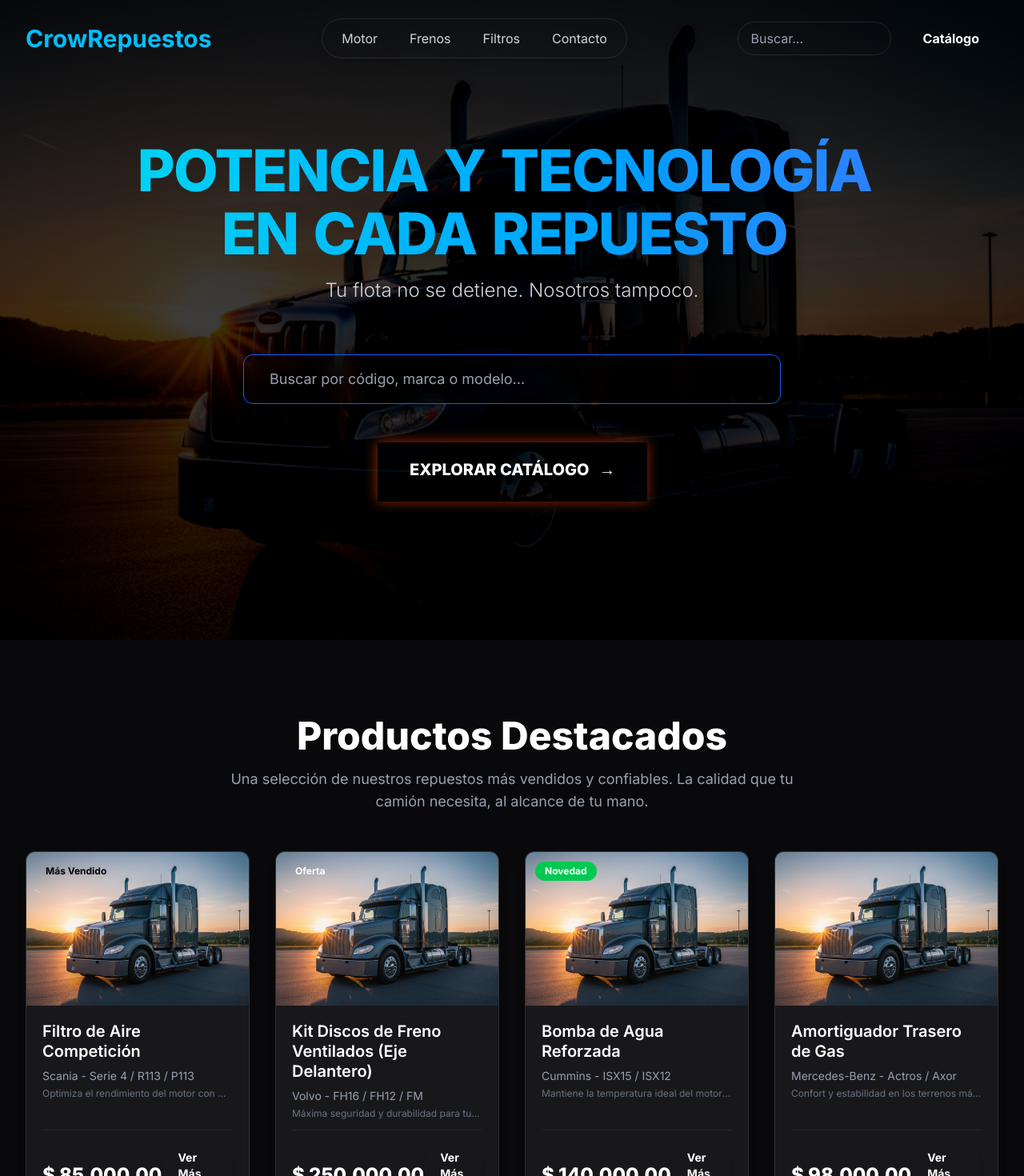
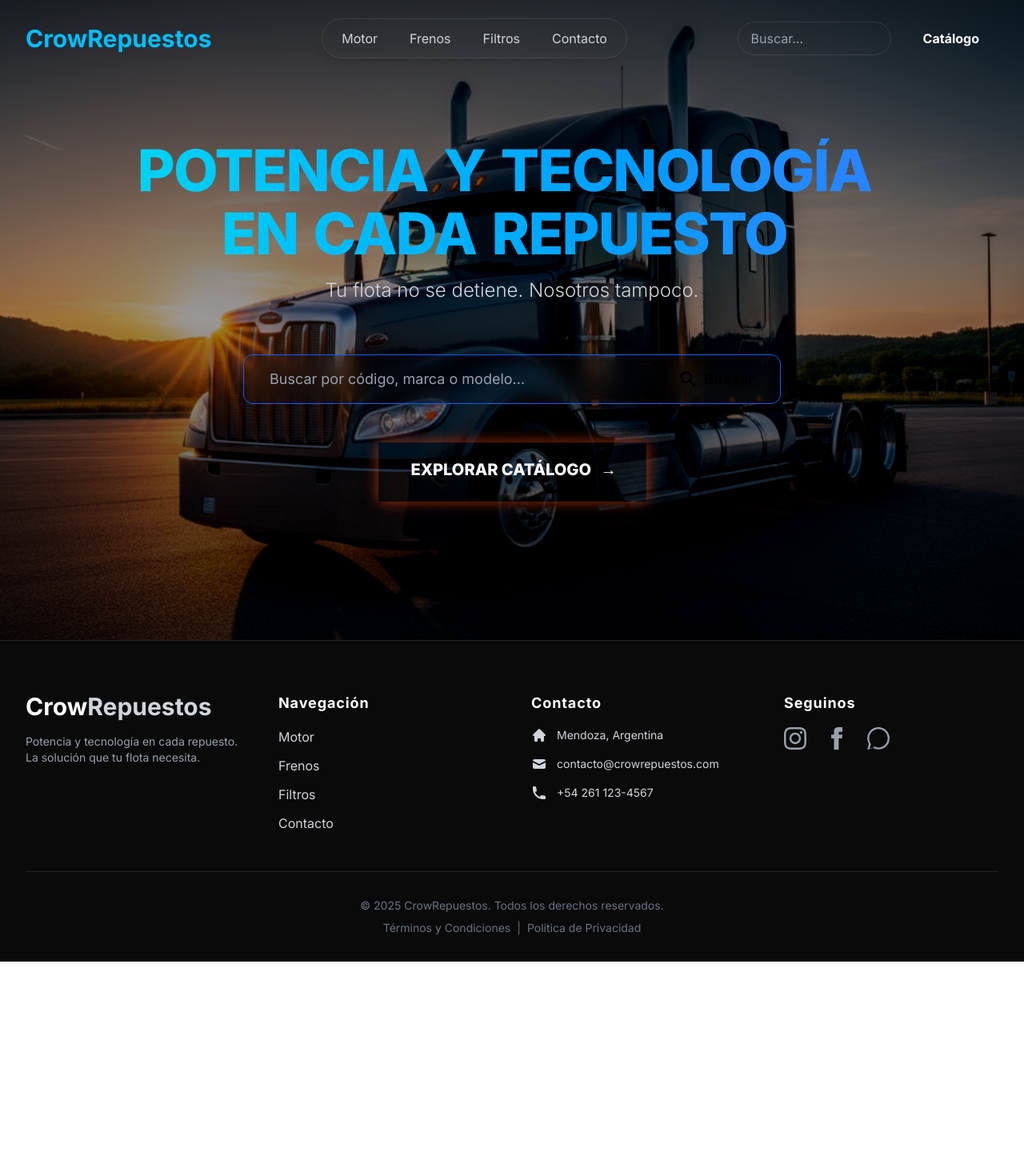
Before and after one commit to lautigit1/Crow, a Next.js app: page / in a window 1280 px wide. Shown: the top 1470 px of the page at 80% size. After the commit the page ends 1202 px from the top, so only its background shows below. Built offline with nearby package versions, Linux system fonts and the light colour scheme.

Commit message:
Subo modificaciones

```diff
--- a/app/components/home/Hero.tsx
+++ b/app/components/home/Hero.tsx
@@ -1,3 +1,4 @@
+// app/components/home/Hero.tsx
 'use client'
 
 import React from 'react'
@@ -38,13 +39,11 @@ const AnimatedText = ({ text }: { text: string }) => {
 }
 
 export default function Hero() {
-  // Variante para los elementos que solo entran
   const itemVariants: Variants = {
     hidden: { opacity: 0, y: 30, scale: 0.95 },
     visible: { opacity: 1, y: 0, scale: 1, transition: { duration: 0.7, ease: [0.2, 0.6, 0.3, 0.9] } },
   }
 
-  // CAMBIO: Variante especial para el botón que entra Y después late
   const ctaVariants: Variants = {
     hidden: { opacity: 0, y: 30, scale: 0.95 },
     visible: {
@@ -52,7 +51,6 @@ export default function Hero() {
       y: 0,
       scale: 1,
       transition: {
-        // Transición para la entrada inicial
         duration: 0.7,
         ease: [0.2, 0.6, 0.3, 0.9],
         delay: 2.0,
@@ -62,7 +60,6 @@ export default function Hero() {
 
   return (
     <section className="relative flex min-h-screen items-center justify-center overflow-hidden bg-black text-white">
-      {/* Imagen de Fondo con Overlay y Animación */}
       <div className="absolute inset-0 z-0">
         <motion.div
           className="h-full w-full"
@@ -72,18 +69,17 @@ export default function Hero() {
         >
           <Image
             src="/images/camion-hero.png"
-            alt="Camión moderno en carretera al amanecer"
+            alt="Camión de carga imponente al amanecer"
             fill
             style={{ objectFit: 'cover' }}
             quality={90}
             priority
-            className="filter brightness-30 contrast-125"
+            className="filter brightness-60 contrast-125"
           />
         </motion.div>
         <div className="absolute inset-0 bg-gradient-to-t from-black via-transparent to-black opacity-60"></div>
       </div>
 
-      {/* Contenido Principal */}
       <div className="relative z-10 flex flex-col items-center justify-center text-center px-4 md:px-8 max-w-5xl mx-auto">
         <AnimatedText text="POTENCIA Y TECNOLOGÍA EN CADA REPUESTO" />
 
@@ -115,7 +111,6 @@ export default function Hero() {
           </button>
         </motion.div>
 
-        {/* CAMBIO: Usamos la nueva variante y agregamos la animación de pulso aparte */}
         <motion.div
           className="mt-12"
           variants={ctaVariants}
@@ -123,7 +118,6 @@ export default function Hero() {
           animate="visible"
         >
           <motion.div
-            // El pulso lo ponemos en un div hijo para no entrar en conflicto
             animate={{
               scale: [1, 1.03, 1],
               boxShadow: [
@@ -136,12 +130,27 @@ export default function Hero() {
               duration: 3,
               repeat: Infinity,
               ease: 'easeInOut',
-              delay: 3, // Que empiece a latir 3 segundos después de aparecer
+              delay: 3,
             }}
           >
-            <Link href="/productos" className="inline-block bg-rojo-potente text-white text-xl font-extrabold px-10 py-5 rounded-full shadow-neon-red transition-all duration-300 transform hover:scale-105 active:scale-95 relative overflow-hidden group">
+            {/* ¡ACÁ SACAMOS EL target y rel! */}
+            <Link
+              href="/products"
+              scroll={false}
+              prefetch={true}
+              className="inline-block bg-rojo-potente text-white text-xl font-extrabold px-10 py-5 rounded-full shadow-neon-red transition-all duration-300 transform hover:scale-105 active:scale-95 relative overflow-hidden group focus:outline-none focus:ring-4 focus:ring-red-500/50"
+            >
               <span className="absolute inset-0 bg-gradient-to-r from-red-600 to-red-400 opacity-0 group-hover:opacity-100 transition-opacity duration-300"></span>
-              <span className="relative z-10">EXPLORAR CATÁLOGO <span className="ml-2 text-xl">&#x2192;</span></span>
+              <span className="relative z-10 flex items-center">
+                EXPLORAR CATÁLOGO
+                <motion.span
+                  className="ml-2 text-xl"
+                  animate={{ x: [0, 5, 0] }}
+                  transition={{ duration: 1, repeat: Infinity }}
+                >
+                  &#x2192;
+                </motion.span>
+              </span>
             </Link>
           </motion.div>
         </motion.div>
--- a/app/components/layout/Navbar.tsx
+++ b/app/components/layout/Navbar.tsx
@@ -1,3 +1,4 @@
+// app/components/layout/Navbar.tsx
 'use client'
 
 import { useState, useEffect } from 'react'
@@ -33,7 +34,6 @@ export default function Navbar() {
       }}
     >
       <nav className="container mx-auto flex h-24 items-center justify-between px-8">
-        {/* Logo */}
         <div className="text-3xl font-bold z-10">
           <Link
             href="/"
@@ -43,7 +43,6 @@ export default function Navbar() {
           </Link>
         </div>
 
-        {/* Links de Navegación con animación de "píldora" */}
         <ul
           className="hidden items-center justify-center rounded-full border border-white/10 bg-dark-translucent p-1 shadow-lg md:flex"
           onMouseLeave={() => setHoveredLink(null)}
@@ -71,15 +70,19 @@ export default function Navbar() {
           ))}
         </ul>
 
-        {/* Buscador y Botón de Acción */}
         <div className="flex items-center gap-4 z-10">
           <input
             type="text"
             placeholder="Buscar..."
             className="hidden lg:block w-48 rounded-full border border-white/10 bg-dark-translucent px-4 py-2 text-white placeholder-gray-400 transition-all duration-300 focus:w-64 focus:border-azul-electrico focus:outline-none focus:ring-2 focus:ring-blue-glow"
           />
-          {/* ¡ACÁ ESTÁ EL CAMBIO! Antes decía "/catalogo" */}
-          <Link href="/productos" className="inline-block bg-rojo-potente text-white font-bold px-6 py-2 rounded-full shadow-neon-red transition-transform duration-300 hover:scale-105 active:scale-95">
+          {/* ¡ACÁ ESTÁ EL CAMBIO! Agregamos target y rel */}
+          <Link
+            href="/productos"
+            target="_blank"
+            rel="noopener noreferrer"
+            className="inline-block bg-rojo-potente text-white font-bold px-6 py-2 rounded-full shadow-neon-red transition-transform duration-300 hover:scale-105 active:scale-95"
+          >
             Catálogo
           </Link>
         </div>
--- a/app/components/products/ProductGrid.tsx
+++ /dev/null
@@ -1,18 +0,0 @@
-// app/components/products/ProductGrid.tsx
-'use client'
-
-import { products } from '@/app/data/product' // Importamos nuestra data de prueba
-import ProductCard from './ProductCard'       // Importamos la ficha que ya creamos
-
-export default function ProductGrid() {
-  return (
-    <div className="grid grid-cols-1 sm:grid-cols-2 lg:grid-cols-3 xl:grid-cols-4 gap-8">
-      {/* Acá está la magia: .map() recorre nuestra lista de productos
-        y por cada 'product' en la lista, crea un componente ProductCard.
-      */}
-      {products.map((product) => (
-        <ProductCard key={product.id} product={product} />
-      ))}
-    </div>
-  )
-}
--- a/app/page.tsx
+++ b/app/page.tsx
@@ -1,28 +1,12 @@
 // app/page.tsx
 
 import Hero from './components/home/Hero'
-import ProductGrid from './components/products/ProductGrid' // <--- 1. IMPORTAMOS LA GRILLA DE PRODUCTOS
 
 export default function Home() {
   return (
     <main>
-      {/* Sección 1: La presentación épica que ya tenemos */}
+      {/* La página principal ahora solo muestra la Hero Section. Limpio y al hueso. */}
       <Hero />
-
-      {/* Sección 2: ¡La nueva sección de Productos Destacados! */}
-      <section className="bg-zinc-950 text-white py-24">
-        <div className="container mx-auto px-8">
-          <h2 className="text-4xl md:text-5xl font-extrabold text-center mb-4">
-            Productos Destacados
-          </h2>
-          <p className="text-lg text-gray-400 text-center mb-12 max-w-3xl mx-auto">
-            Una selección de nuestros repuestos más vendidos y confiables. La calidad que tu camión necesita, al alcance de tu mano.
-          </p>
-
-          {/* Reutilizamos la grilla de productos que ya creamos. ¡Esta es la magia de los componentes! */}
-          <ProductGrid />
-        </div>
-      </section>
     </main>
   )
 }
--- a/app/components/products/ProductCard.tsx
+++ b/app/products/components/ProductCard.tsx
@@ -1,11 +1,10 @@
-// app/components/products/ProductCard.tsx
 'use client';
 
 import React from 'react';
 import Link from 'next/link';
 import Image from 'next/image';
-import { motion } from 'framer-motion';
-import { Product } from '@/app/types/product';
+import { motion, Variants } from 'framer-motion';
+import { Product } from '../../types/product';
 
 type ProductCardProps = {
   product: Product;
@@ -22,9 +21,22 @@ export default function ProductCard({ product }: ProductCardProps) {
   };
 
   // Animación de aparición para cada tarjeta
-  const cardVariants = {
-    hidden: { opacity: 0, y: 50, scale: 0.9 },
-    visible: { opacity: 1, y: 0, scale: 1, transition: { duration: 0.5, ease: 'easeOut' } },
+  const cardVariants: Variants = {
+    hidden: {
+      opacity: 0,
+      y: 50,
+      scale: 0.9
+    },
+    visible: {
+      opacity: 1,
+      y: 0,
+      scale: 1,
+      transition: {
+        type: "spring",
+        stiffness: 100,
+        damping: 15
+      }
+    }
   };
 
   return (
@@ -33,9 +45,8 @@ export default function ProductCard({ product }: ProductCardProps) {
       initial="hidden"
       animate="visible"
       className="relative flex flex-col h-full rounded-xl overflow-hidden shadow-lg border border-white/10 bg-zinc-900 transition-all duration-300 ease-in-out
-                 hover:shadow-neon-blue hover:scale-[1.02] hover:border-azul-electrico group" // Efecto de brillo al pasar el mouse
+                 hover:shadow-neon-blue hover:scale-[1.02] hover:border-azul-electrico group"
     >
-      {/* Etiqueta de Producto (ej: Oferta, Más Vendido) */}
       {product.etiqueta && (
         <span className={`absolute top-3 left-3 z-10 px-3 py-1 text-xs font-bold rounded-full
                           ${product.etiqueta === 'Oferta' && 'bg-rojo-potente text-white'}
@@ -47,7 +58,6 @@ export default function ProductCard({ product }: ProductCardProps) {
         </span>
       )}
 
-      {/* Imagen del Producto */}
       <div className="relative w-full h-48 bg-gray-800 flex items-center justify-center overflow-hidden">
         <Image
           src={product.imagenUrl}
@@ -55,24 +65,23 @@ export default function ProductCard({ product }: ProductCardProps) {
           fill
           style={{ objectFit: 'cover' }}
           sizes="(max-width: 768px) 100vw, (max-width: 1200px) 50vw, 33vw"
-          className="transition-transform duration-500 group-hover:scale-110" // Zoom sutil en la imagen al hover
+          className="transition-transform duration-500 group-hover:scale-110"
         />
       </div>
 
-      {/* Detalles del Producto */}
       <div className="flex flex-col p-5 flex-grow">
         <h3 className="text-xl font-semibold text-white mb-2 leading-tight">
           {product.nombre}
         </h3>
         <p className="text-gray-400 text-sm mb-1">{product.marca} - {product.modeloCompatible}</p>
-        <p className="text-gray-500 text-xs mb-3 truncate">{product.descripcionCorta}</p> {/* Truncate para que no se pase de largo */}
+        <p className="text-gray-500 text-xs mb-3 truncate">{product.descripcionCorta}</p>
 
         <div className="mt-auto flex items-end justify-between pt-4 border-t border-white/5">
           <span className="text-2xl font-extrabold text-azul-electrico">
             {formatPrice(product.precio)}
           </span>
           <Link
-            href={`/productos/${product.id}`} // Link a la página de detalle del producto
+            href={`/products/${product.id}`}
             className="bg-rojo-potente text-white px-5 py-2 rounded-full font-bold text-sm
                        transition-all duration-300 hover:scale-105 hover:bg-red-700 shadow-md"
           >
--- a/postcss.config.mjs
+++ /dev/null
@@ -1,5 +0,0 @@
-const config = {
-  plugins: ["@tailwindcss/postcss"],
-};
-
-export default config;
--- a/tailwind.config.ts
+++ b/tailwind.config.ts
@@ -3,17 +3,22 @@ import type { Config } from 'tailwindcss'
 
 const config: Config = {
   content: [
-    // ... tus content
+    './pages/**/*.{js,ts,jsx,tsx,mdx}',
+    './components/**/*.{js,ts,jsx,tsx,mdx}',
+    './app/**/*.{js,ts,jsx,tsx,mdx}', // Esta línea es la más importante
   ],
   theme: {
     extend: {
       colors: {
-        // ... tus colores
+        'azul-electrico': '#00BFFF',
+        'rojo-potente': '#FF4500',
+        'dark-translucent': 'rgba(25, 25, 30, 0.7)',
+        'blue-glow': 'rgba(0, 191, 255, 0.2)',
       },
       boxShadow: {
-        // ... tus sombras
+        'neon-blue': '0 0 15px rgba(0, 191, 255, 0.6)',
+        'neon-red': '0 0 15px rgba(255, 69, 0, 0.6)',
       },
-      // ¡AGREGAMOS ESTO!
       animation: {
         gradient: 'gradient 8s linear infinite',
       },
```
Also changed, not shown: app/products/components/ProductGrid.tsx (added, +60 -0 lines), app/products/page.tsx (added, +96 -0 lines).
